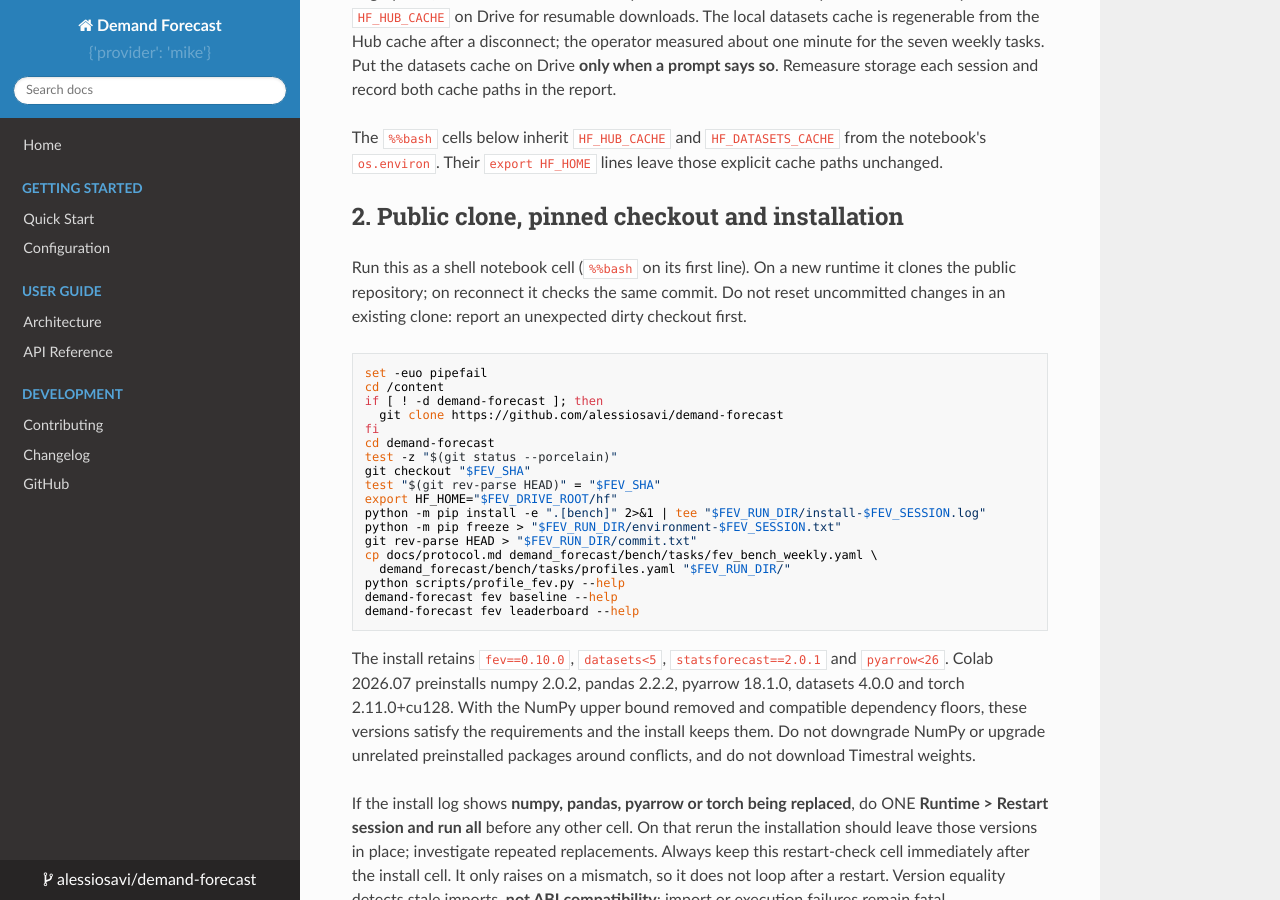
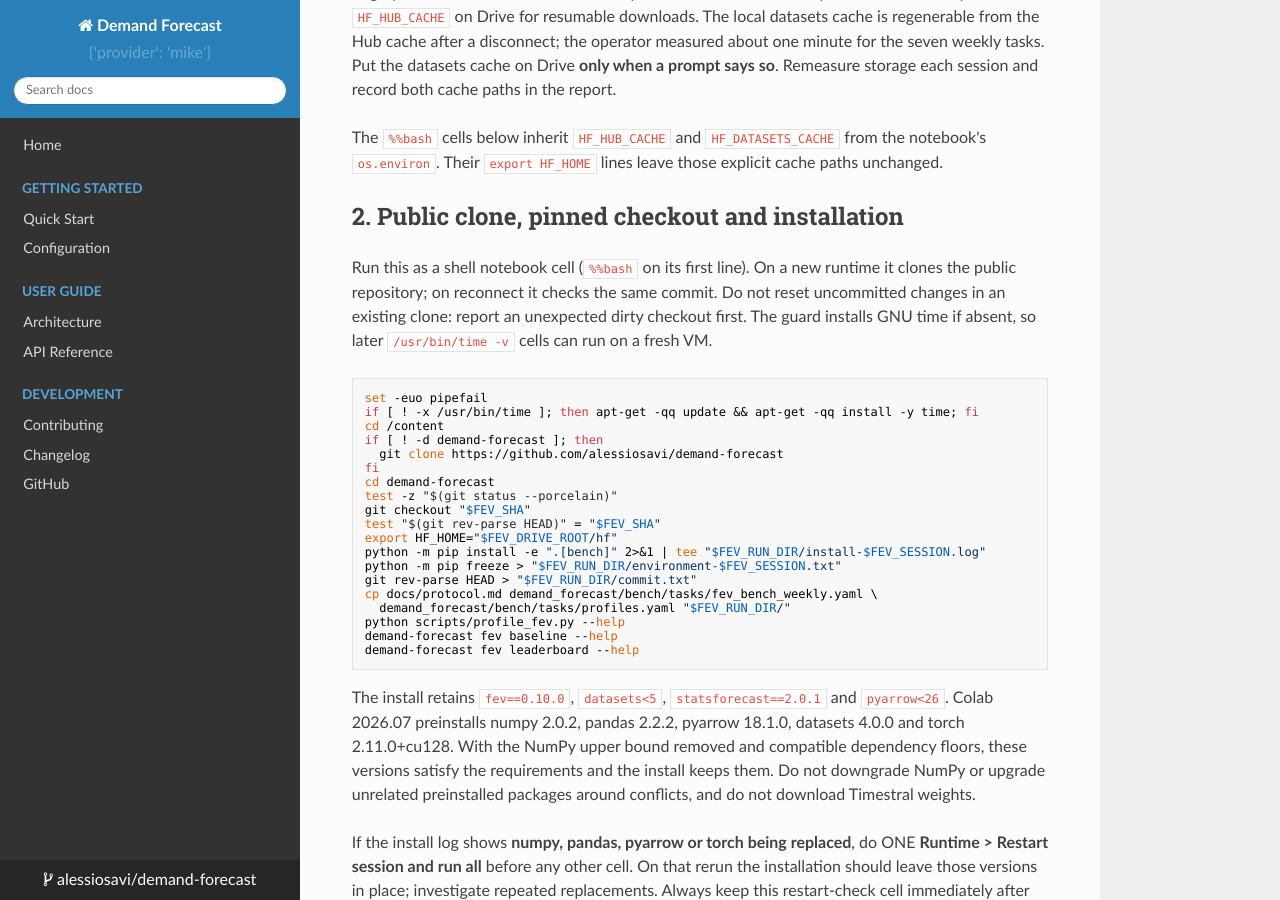
Before and after one commit to alessiosavi/demand-forecast, an MkDocs documentation site: the page built from docs/colab.md, in a window 1280 px wide and 900 px high, scrolled down 1589 px. Built offline with MkDocs 1.6.1, drawn with Linux system fonts in a browser that asks for light colours; nearby versions of some CDN libraries.

Commit message:
docs: install GNU time in the Colab template before timed cells
A fresh Colab 2026.07 VM has no /usr/bin/time, so the timed cells exited 127 under
pipefail; the install cell now adds the package when absent.

````diff
--- a/docs/colab.md
+++ b/docs/colab.md
@@ -95,9 +95,11 @@ paths unchanged.
 Run this as a shell notebook cell (`%%bash` on its first line). On a new runtime it
 clones the public repository; on reconnect it checks the same commit. Do not reset
 uncommitted changes in an existing clone: report an unexpected dirty checkout first.
+The guard installs GNU time if absent, so later `/usr/bin/time -v` cells can run on a fresh VM.
 
 ```bash
 set -euo pipefail
+if [ ! -x /usr/bin/time ]; then apt-get -qq update && apt-get -qq install -y time; fi
 cd /content
 if [ ! -d demand-forecast ]; then
   git clone https://github.com/alessiosavi/demand-forecast
````
